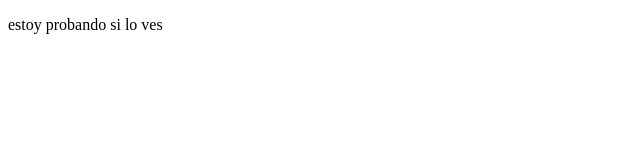
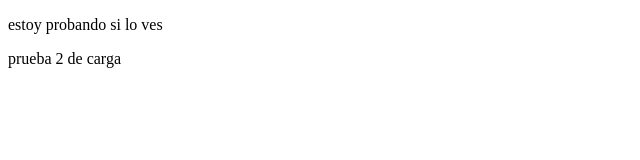
Before and after one commit to IvanaVit/promo-V-module-1-1-pair-2-spotify, a plain HTML site: page index.html in a window 1280 px wide. Shown: the full height of the page, 0-640 px from the left. Drawn offline with Linux system fonts and the light colour scheme.

Commit message:
otra prueba

```diff
--- a/index.html
+++ b/index.html
@@ -7,5 +7,6 @@
 </head>
 <body>
     <p>estoy probando si lo ves</p>
+    <p>prueba 2 de carga</p>
 </body>
 </html>
```
